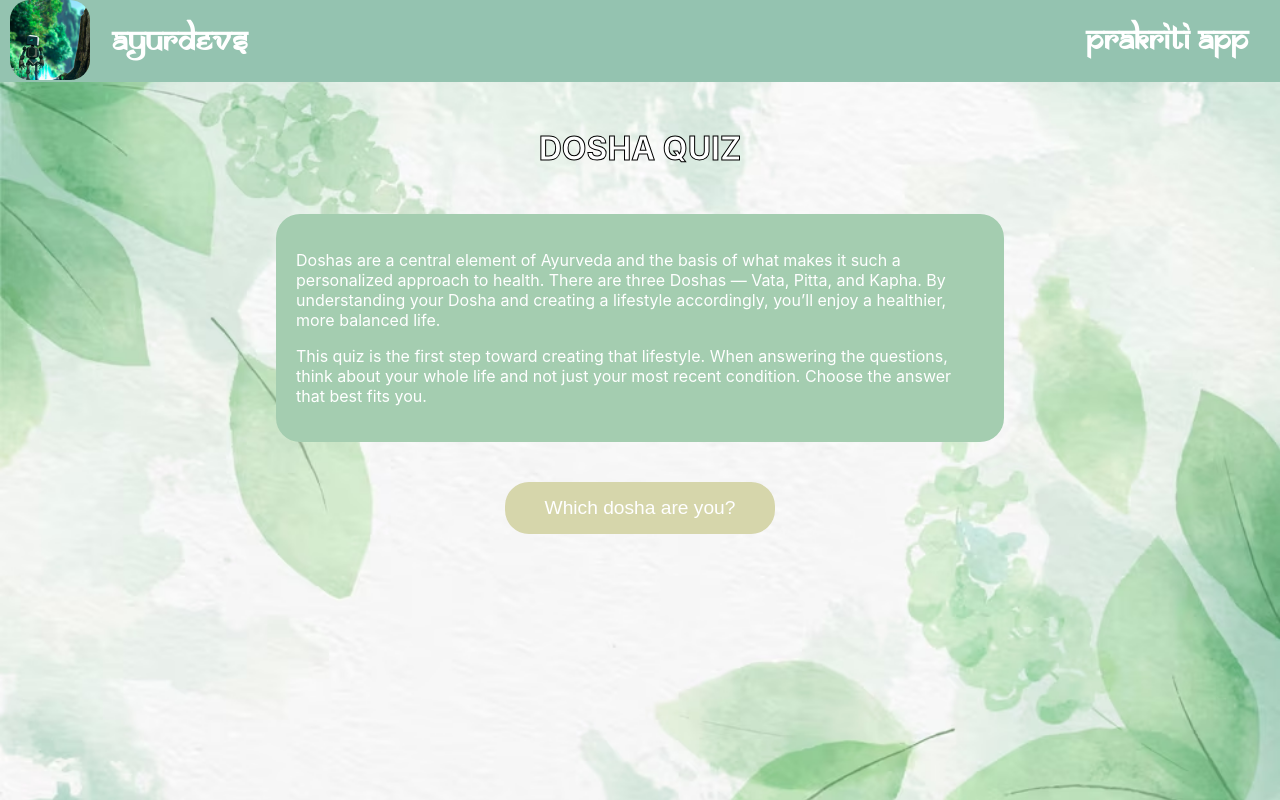
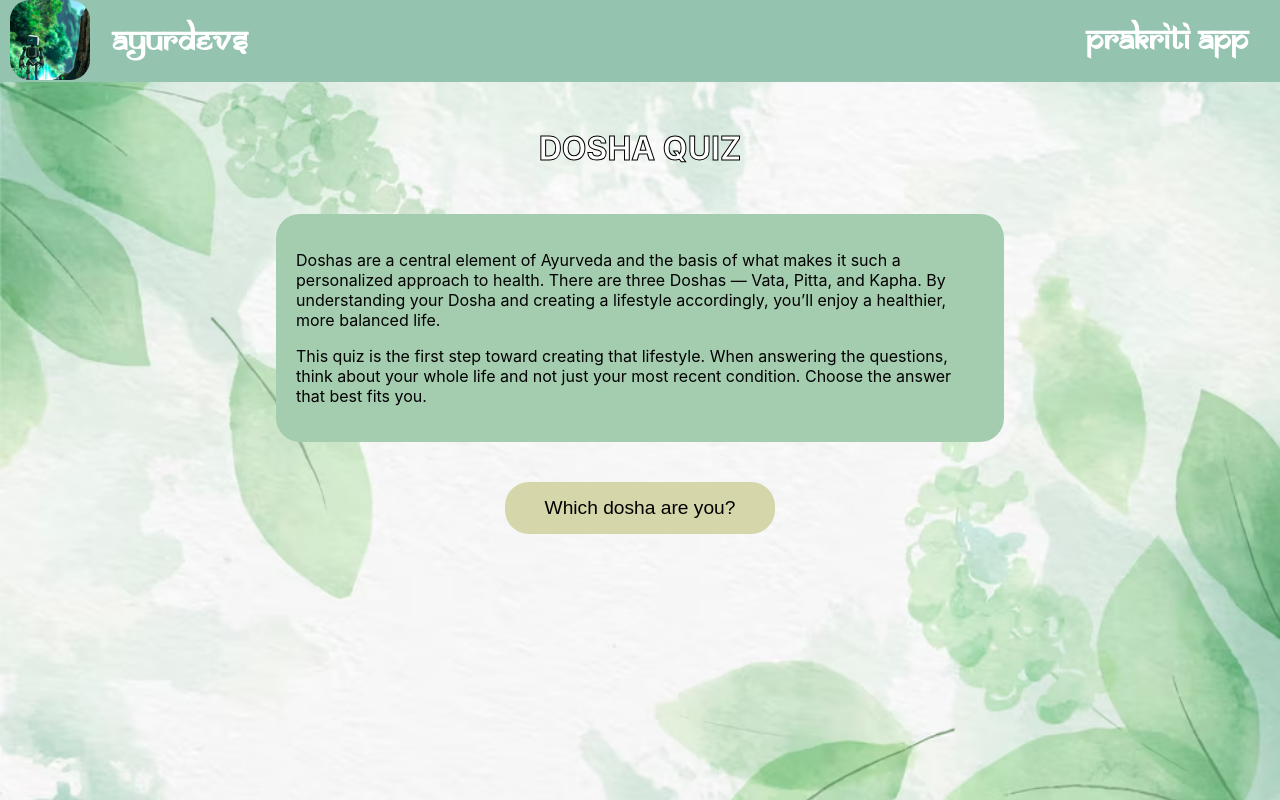
Before and after one commit to adit-shriyans/SIH, a React (Create React App) app: page / in a window 1280 px wide. Built offline with nearby package versions, Linux system fonts and the light colour scheme.

Commit message:
changed text color

```diff
--- a/src/App.css
+++ b/src/App.css
@@ -60,6 +60,7 @@ button {
 
 .intro-copy p {
   font-size: 1rem;
+  color: black;
   text-align: left;
 }
 
@@ -73,7 +74,7 @@ button {
   margin: 20px;
   border-radius: 24px;
   text-align: center;
-  color: white;
+  color: black;
   font-size: 1.2rem;
   text-decoration: none;
   font-weight: 500;
```
